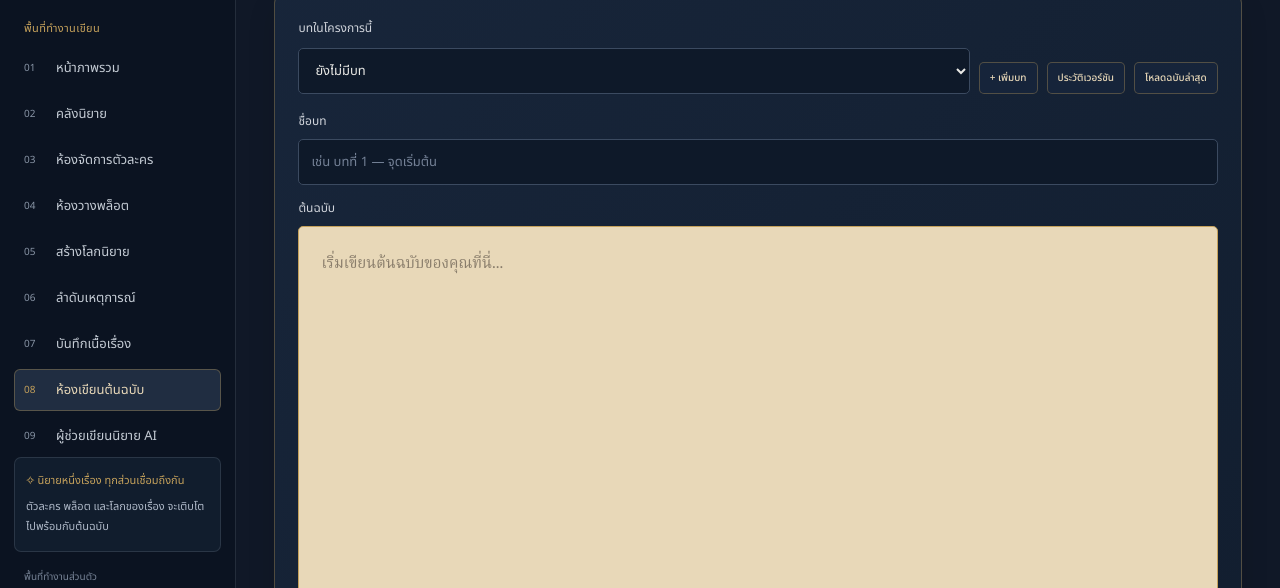
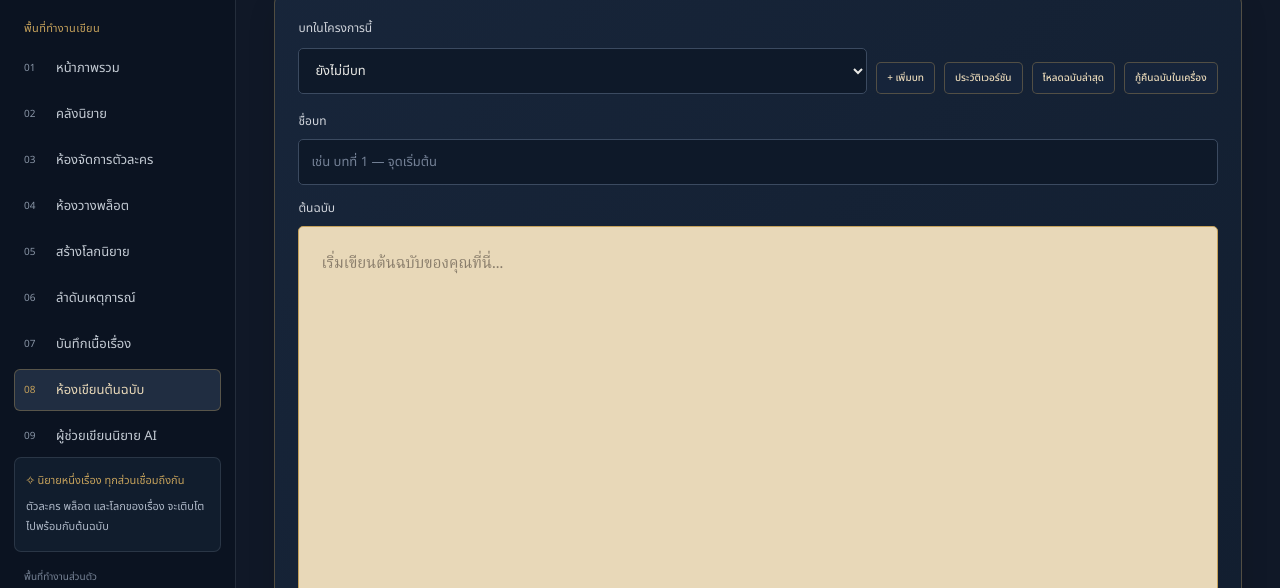
Before and after one commit to imehkz/storyforge, a website: page public/index.html in a window 1280 px wide. Both pictures are taken after a click on the button "ไปยังต้นฉบับ →". Shown: the part 212-800 px from the top of the page. Drawn offline with Linux system fonts and the light colour scheme; no server answers.

Commit message:
Add per-chapter local draft recovery control

```diff
--- a/public/index.html
+++ b/public/index.html
@@ -208,6 +208,7 @@
             <button id="newChapter" class="outline-button compact" type="button">+ เพิ่มบท</button>
             <button id="chapterHistoryButton" class="outline-button compact" type="button">ประวัติเวอร์ชัน</button>
             <button id="reloadChapter" class="outline-button compact" type="button" hidden>โหลดฉบับล่าสุด</button>
+            <button id="recoverLocalDraft" class="outline-button compact" type="button" hidden>กู้คืนฉบับในเครื่อง</button>
           </div>
           <div id="chapterHistory" class="chapter-history" hidden aria-live="polite"></div>
           <label for="chapterTitle">ชื่อบท</label><input id="chapterTitle" placeholder="เช่น บทที่ 1 — จุดเริ่มต้น">
```
